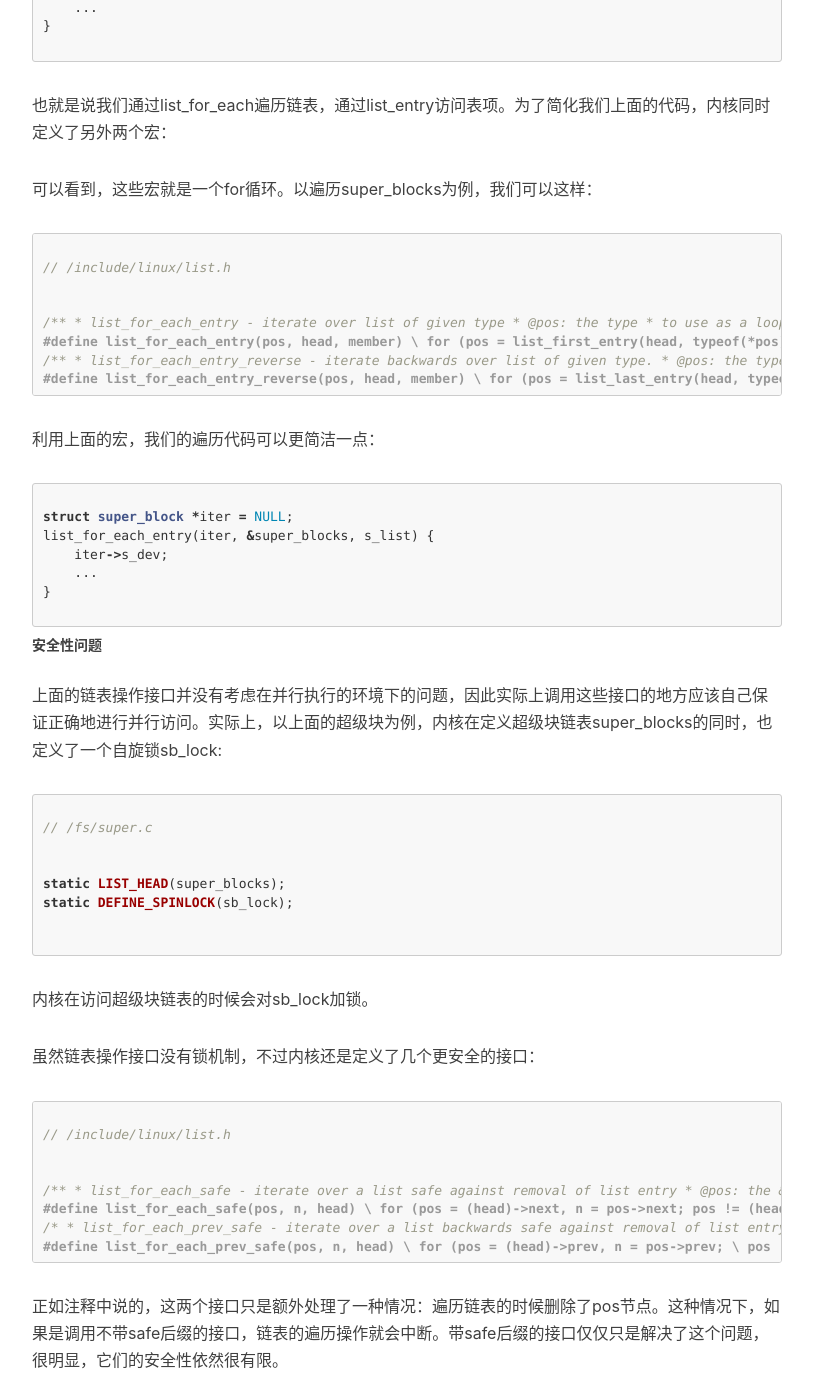
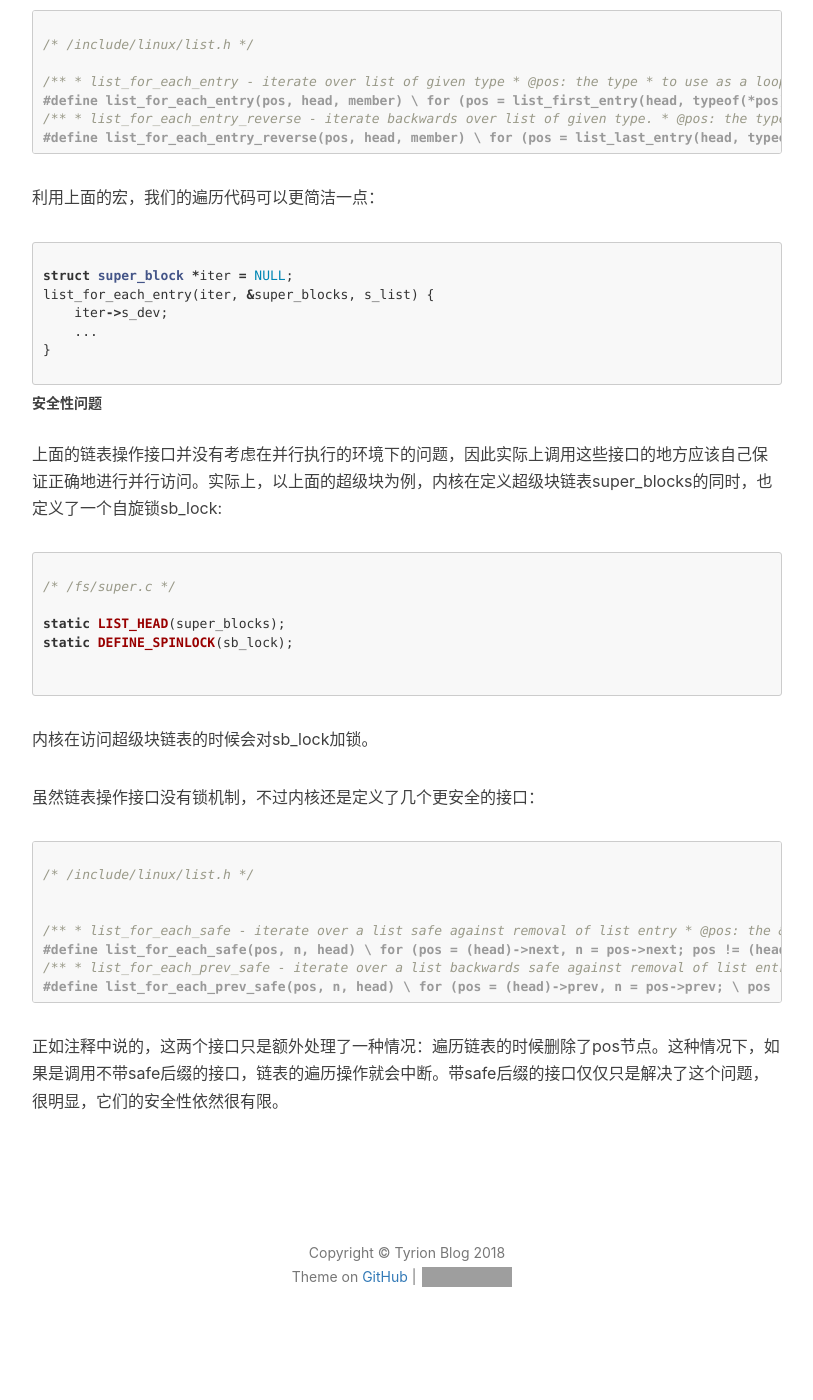
Before and after one commit to ttyrion/ttyrion.github.io, a Jekyll site: the page built from _posts/2018-11-11-【Linux】分析 Linux 内核链表.md, in a window 1280 px wide and 1400 px high, scrolled down 7301 px. Shown: the whole window, without its empty margins (233-1046 px from the left). Built offline with Jekyll 4.4.1, drawn with Linux system fonts in a browser that asks for light colours; nearby versions of some CDN libraries; comment, search, counter and statistics services are not loaded; after the commit the page ends 8654 px from its top, so only the background shows below that; some of the changed text lies outside the part shown; grey boxes are pictures that could not be loaded.

Commit message:
C99 standard code style(comments)

````diff
--- a/_posts/2018-11-11-【Linux】分析 Linux 内核链表.md
+++ b/_posts/2018-11-11-【Linux】分析 Linux 内核链表.md
@@ -23,8 +23,7 @@ struct list_node {
 Linux内核却不是这么定义的。Linux内核定义的双向链表数据结构如下：
 ```cpp
 
-// /include/linux/types.h
-
+/* /include/linux/types.h */
 
 struct list_head {
 	struct list_head *next, *prev;
@@ -35,8 +34,7 @@ struct list_head {
 在内核中用链表组织的数据结构内部通常都有一个 struct list_head 成员。比如，文件系统的超级块结构 **super_block**：
 ```cpp
 
-// /include/linux/fs.h
-
+/* /include/linux/fs.h */
 
 struct super_block {
 	struct list_head	s_list;
@@ -62,8 +60,7 @@ struct super_block {
 这涉及到内核定义的两个宏：
 ```cpp
 
-// /include/linux/list.h
-
+/* /include/linux/list.h */
 
 #define LIST_HEAD_INIT(name) { &(name), &(name) }
 
@@ -74,8 +71,7 @@ struct super_block {
 还是以上面的超级块链表为例，看看这个链表的构建。
 ```cpp
 
-// /fs/super.c
-
+/* /fs/super.c */
 
 static LIST_HEAD(super_blocks);
 
@@ -96,15 +92,11 @@ static struct list_head super_blocks = { &(super_blocks), &(super_blocks) };
 这其实就是定义了一个**空链表super_blocks**：
 ```cpp
 
-// /include/linux/list.h
-
+/* /include/linux/list.h */
 
 /**
-
  * list_empty - tests whether a list is empty
-
  * @head: the list to test.
-
  */
 static inline int list_empty(const struct list_head *head)
 {
@@ -117,8 +109,7 @@ list_empty接口就是通过判断 struct list_head 结构的 next 字段是否
 除了通过 LIST_HEAD宏来初始化一个链表，内核还定义了一个 inline 函数 **INIT_LIST_HEAD**：
 ```cpp
 
-// /include/linux/list.h
-
+/* /include/linux/list.h */
 
 static inline void INIT_LIST_HEAD(struct list_head *list)
 {
@@ -135,8 +126,7 @@ static inline void INIT_LIST_HEAD(struct list_head *list)
 内核实现了 list_add 和 list_add_tail 两个接口来在链表头和尾插入数据。
 ```cpp
 
-// /include/linux/list.h
-
+/* /include/linux/list.h */
 
 static inline void __list_add(struct list_head *new,
 			      struct list_head *prev,
@@ -149,18 +139,12 @@ static inline void __list_add(struct list_head *new,
 }
 
 /**
-
  * list_add - add a new entry
-
  * @new: new entry to be added
-
  * @head: list head to add it after
-
  *
  * Insert a new entry after the specified head.
-
  * This is good for implementing stacks.
-
  */
 static inline void list_add(struct list_head *new, struct list_head *head)
 {
@@ -169,18 +153,12 @@ static inline void list_add(struct list_head *new, struct list_head *head)
 
 
 /**
-
  * list_add_tail - add a new entry
-
  * @new: new entry to be added
-
  * @head: list head to add it before
-
  *
  * Insert a new entry before the specified head.
-
  * This is useful for implementing queues.
-
  */
 static inline void list_add_tail(struct list_head *new, struct list_head *head)
 {
@@ -191,8 +169,7 @@ static inline void list_add_tail(struct list_head *new, struct list_head *head)
 实际上，内核的这个链表是循环链表，表头的next、prev分别指向链表中的第一个和最后一个node。比如，在mount的时候，内核会调用一个函数sget来查找或者创建一个超级块，并添加到super_blocks链表中。sget的定义如下：
 ```cpp
 
-// /fs/super.c
-
+/* /fs/super.c */
 
 struct super_block *sget(struct file_system_type *type,
 			int (*test)(struct super_block *,void *),
@@ -202,11 +179,11 @@ struct super_block *sget(struct file_system_type *type,
 {
     struct super_block *s = NULL;
 
-	...
+	/* ... */
 
 	list_add_tail(&s->s_list, &super_blocks);
 
-    ...
+    /* ... */
 
 	return s;
 }
@@ -227,19 +204,13 @@ super_blocks双向循环链表的示意图如下：
 内核定义了一系列的宏来访问链表数据，这些宏包括：**list_entry**, **list_first_entry**, **list_last_entry**, **list_first_entry_or_null**, **list_next_entry**, **list_prev_entry**等等。从名字基本可以看出它们的作用，**list_entry**是最基本的，其他几个宏都是在**宏list_entry**的基础上实现的。下面就分析**list_entry**是如何访问链表数据的。
 ```cpp
 
-// /include/linux/list.h
-
+/* /include/linux/list.h */
 
 /**
-
  * list_entry - get the struct for this entry
-
  * @ptr:	the &struct list_head pointer.
-
  * @type:	the type of the struct this is embedded in.
-
  * @member:	the name of the list_head within the struct.
-
  */
 #define list_entry(ptr, type, member) \
 	container_of(ptr, type, member)
@@ -248,19 +219,13 @@ super_blocks双向循环链表的示意图如下：
 **container_of**也是一个宏，其定义在kernel.h头文件中：
 ```cpp
 
-// /include/linux/kernel.h
-
+/* /include/linux/kernel.h */
 
 /**
-
  * container_of - cast a member of a structure out to the containing structure
-
  * @ptr:	the pointer to the member.
-
  * @type:	the type of the container struct this is embedded in.
-
  * @member:	the name of the member within the struct.
-
  */
 #define container_of(ptr, type, member) ({			\
 	const typeof( ((type *)0)->member ) *__mptr = (ptr);	\
@@ -270,8 +235,7 @@ super_blocks双向循环链表的示意图如下：
 **offsetof**也是一个宏，其定义在stddef.h中：
 ```cpp
 
-// /include/linux/stddef.h
-
+/* /include/linux/stddef.h */
 
 #undef offsetof
 #ifdef __compiler_offsetof
@@ -302,29 +266,20 @@ psb->s_dev;
 内核中定义了一系列遍历链表的宏，比如向前遍历链表的 list_for_each，向后遍历链表的 list_for_each_prev：
 ```cpp
 
-// /include/linux/list.h
-
+/* /include/linux/list.h */
 
 /**
-
  * list_for_each	-	iterate over a list
-
  * @pos:	the &struct list_head to use as a loop cursor.
-
  * @head:	the head for your list.
-
  */
 #define list_for_each(pos, head) \
 	for (pos = (head)->next; pos != (head); pos = pos->next)
 
 /**
-
  * list_for_each_prev	-	iterate over a list backwards
-
  * @pos:	the &struct list_head to use as a loop cursor.
-
  * @head:	the head for your list.
-
  */
 #define list_for_each_prev(pos, head) \
 	for (pos = (head)->prev; pos != (head); pos = pos->prev)
@@ -347,19 +302,13 @@ list_for_each(iter, &super_blocks) {
 可以看到，这些宏就是一个for循环。以遍历super_blocks为例，我们可以这样：
 ```cpp
 
-// /include/linux/list.h
-
+/* /include/linux/list.h */
 
 /**
-
  * list_for_each_entry	-	iterate over list of given type
-
  * @pos:	the type * to use as a loop cursor.
-
  * @head:	the head for your list.
-
  * @member:	the name of the list_head within the struct.
-
  */
 #define list_for_each_entry(pos, head, member)				\
 	for (pos = list_first_entry(head, typeof(*pos), member);	\
@@ -367,15 +316,10 @@ list_for_each(iter, &super_blocks) {
 	     pos = list_next_entry(pos, member))
 
 /**
-
  * list_for_each_entry_reverse - iterate backwards over list of given type.
-
  * @pos:	the type * to use as a loop cursor.
-
  * @head:	the head for your list.
-
  * @member:	the name of the list_head within the struct.
-
  */
 #define list_for_each_entry_reverse(pos, head, member)			\
 	for (pos = list_last_entry(head, typeof(*pos), member);		\
@@ -399,8 +343,7 @@ list_for_each_entry(iter, &super_blocks, s_list) {
 上面的链表操作接口并没有考虑在并行执行的环境下的问题，因此实际上调用这些接口的地方应该自己保证正确地进行并行访问。实际上，以上面的超级块为例，内核在定义超级块链表super_blocks的同时，也定义了一个自旋锁sb_lock:
 ```cpp
 
-// /fs/super.c
-
+/* /fs/super.c */
 
 static LIST_HEAD(super_blocks);
 static DEFINE_SPINLOCK(sb_lock);
@@ -412,34 +355,24 @@ static DEFINE_SPINLOCK(sb_lock);
 虽然链表操作接口没有锁机制，不过内核还是定义了几个更安全的接口：
 ```cpp
 
-// /include/linux/list.h
+/* /include/linux/list.h */
 
 
 /**
-
  * list_for_each_safe - iterate over a list safe against removal of list entry
-
  * @pos:	the &struct list_head to use as a loop cursor.
-
  * @n:		another &struct list_head to use as temporary storage
-
  * @head:	the head for your list.
-
  */
 #define list_for_each_safe(pos, n, head) \
 	for (pos = (head)->next, n = pos->next; pos != (head); \
 		pos = n, n = pos->next)
 
-/*
-
+/**
  * list_for_each_prev_safe - iterate over a list backwards safe against removal of list entry
-
  * @pos:	the &struct list_head to use as a loop cursor.
-
  * @n:		another &struct list_head to use as temporary storage
-
  * @head:	the head for your list.
-
  */
 #define list_for_each_prev_safe(pos, n, head) \
 	for (pos = (head)->prev, n = pos->prev; \
````
